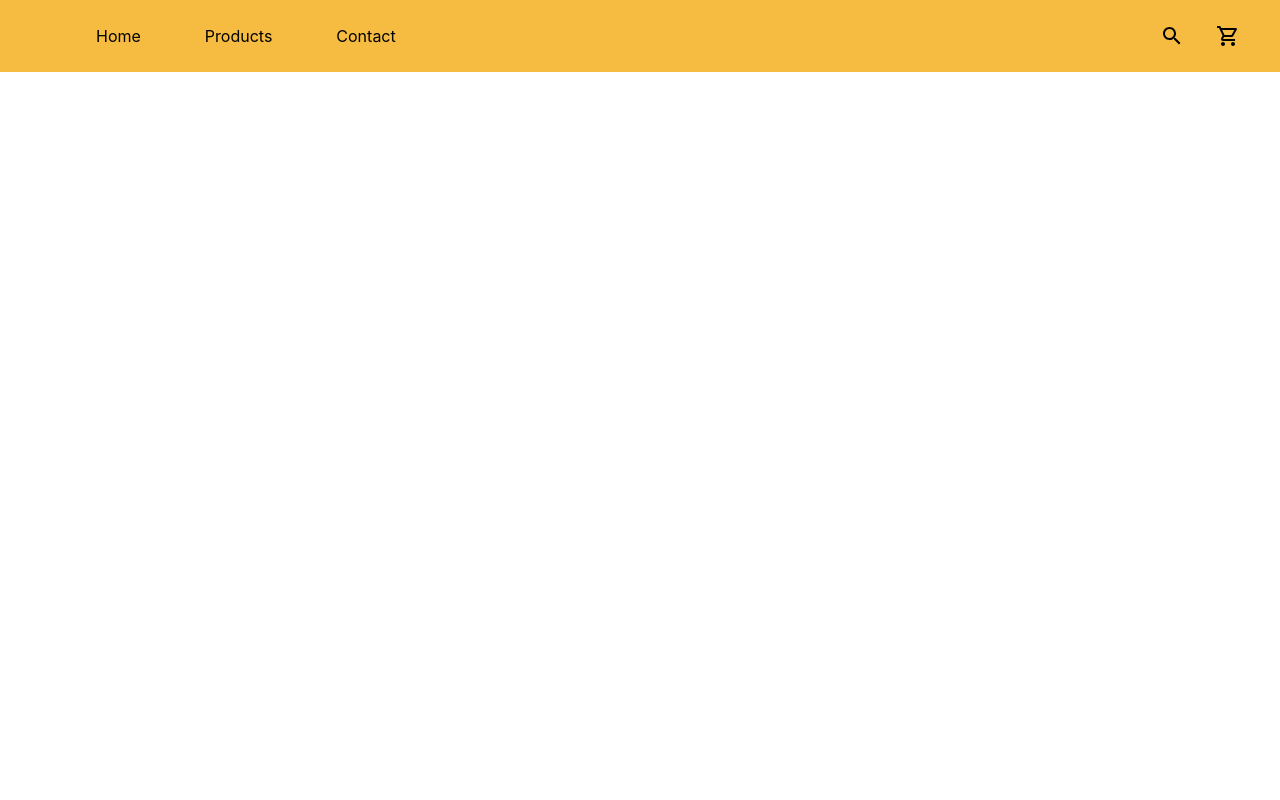
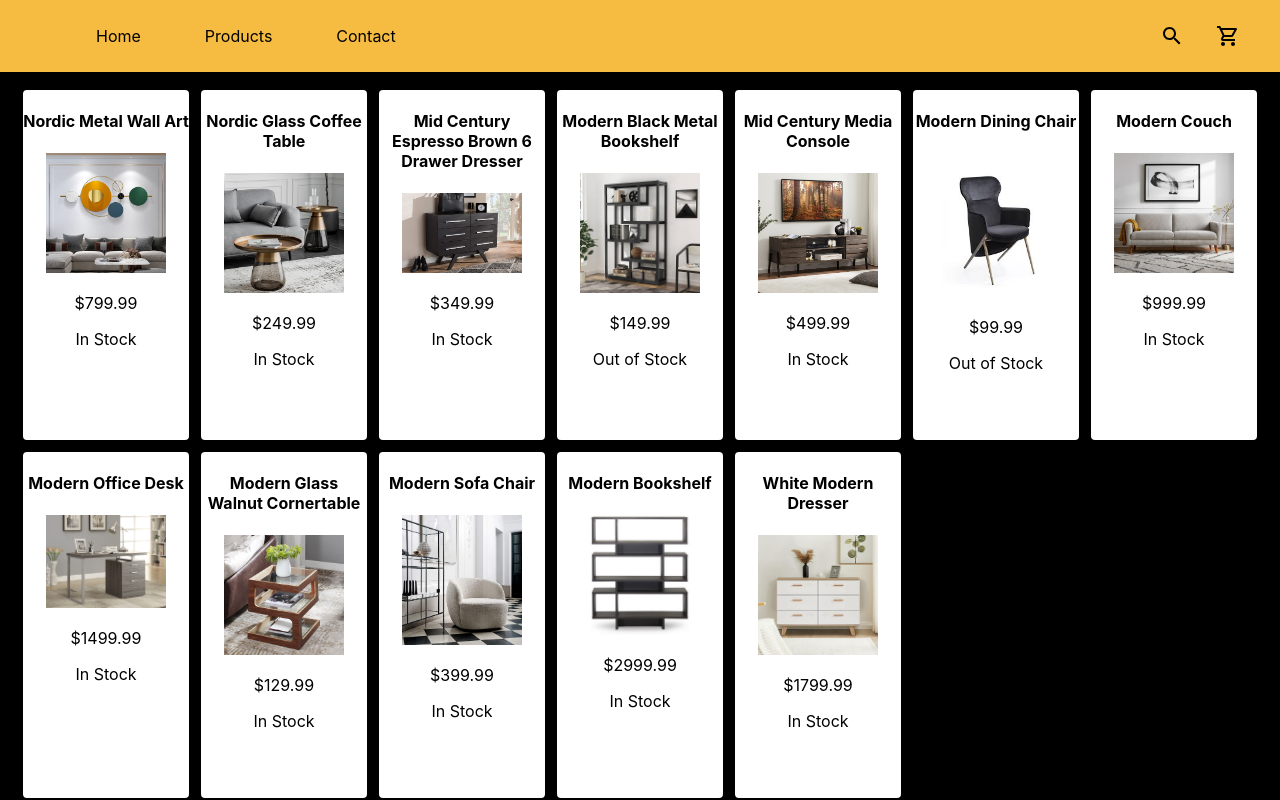
Before and after one commit to mikegecko/shopping-cart, a React (Create React App) app: page /products in a window 1280 px wide. Built offline with nearby package versions, Linux system fonts and the light colour scheme; the HTML template or start-up script is replaced by a standard one.

Commit message:
Add Route structure for displaying products

```diff
--- a/src/routes/products.jsx
+++ b/src/routes/products.jsx
@@ -1,9 +1,20 @@
+import ItemCard from "../components/ItemCard"
 
 
-export default function Product() {
+export default function Product(props) {
+    //Products array is props.products
     return(
-        <div className="">
-
+        <div className="product-wrapper">
+            <div>
+                {/* This will become the filter */}
+            </div>
+            <div className="product-container">
+                {props.products.map((product, index) => {
+                    return(
+                        <ItemCard key={index} product={product} />
+                    )
+                })}
+            </div>
         </div>
     )
 }
--- a/src/routes/root.jsx
+++ b/src/routes/root.jsx
@@ -1,6 +1,5 @@
 import { Routes, Route, Link } from 'react-router-dom';
-import bg from '../images/room1.jpeg'
-import chair from '../images/modern-chair.jpeg';
+
 export default function Root() {
   return (
     <div className='home-container'>
```
